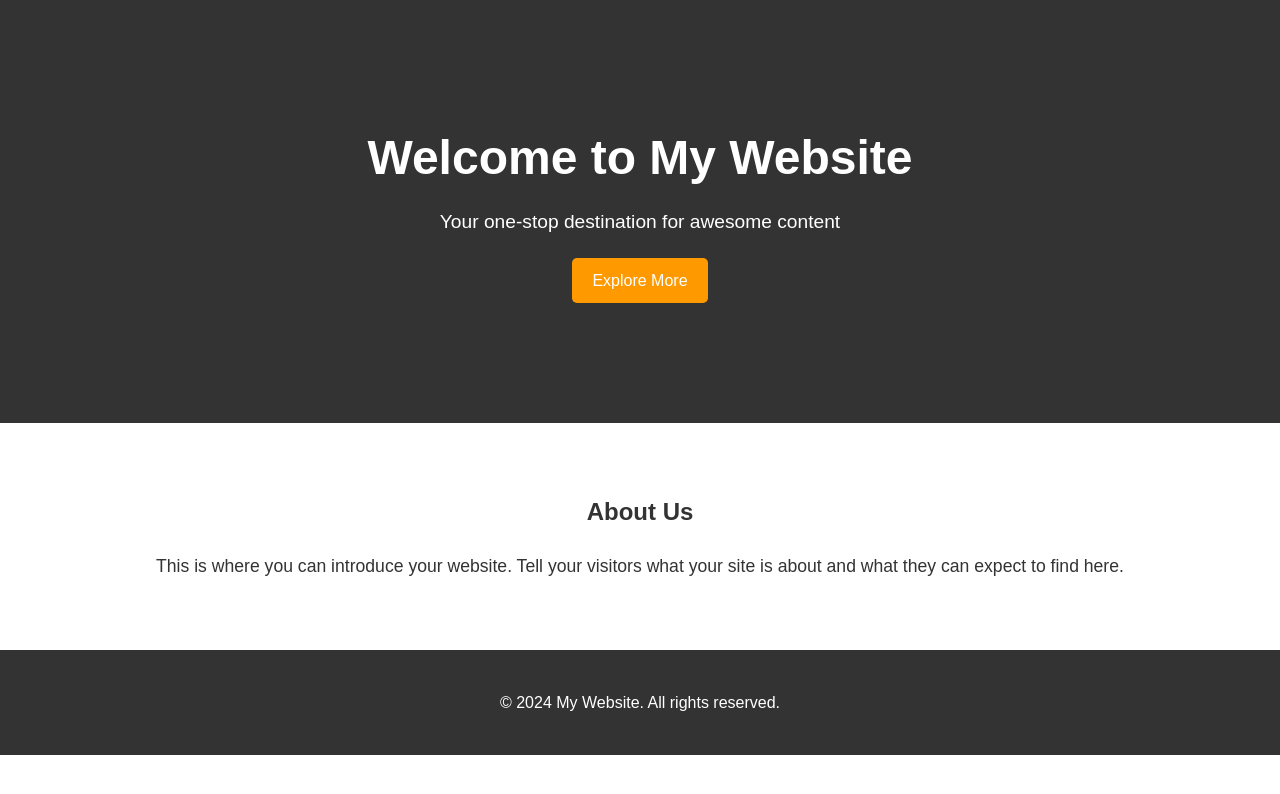
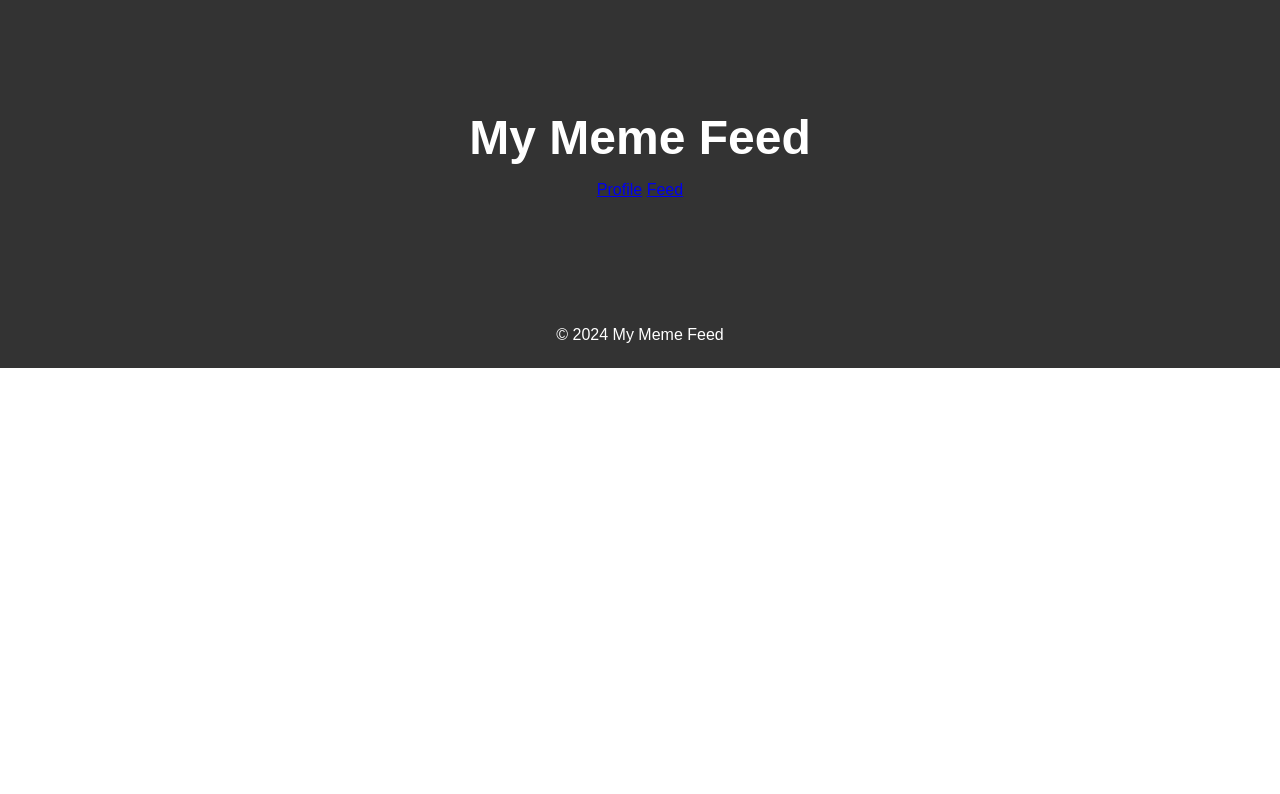
Before and after one commit to areeedeepak/areeedeepak.github.io, a plain HTML site: page index.html in a window 1280 px wide. Drawn offline with Linux system fonts and the light colour scheme.

Commit message:
Update index.html
update new

```diff
--- a/index.html
+++ b/index.html
@@ -3,29 +3,23 @@
 <head>
     <meta charset="UTF-8">
     <meta name="viewport" content="width=device-width, initial-scale=1.0">
-    <title>My Website</title>
+    <title>My Meme Feed</title>
     <link rel="stylesheet" href="styles.css">
 </head>
 <body>
     <header>
-        <div class="container">
-            <h1>Welcome to My Website</h1>
-            <p>Your one-stop destination for awesome content</p>
-            <a href="#content" class="btn">Explore More</a>
-        </div>
+        <h1>My Meme Feed</h1>
+        <nav>
+            <a href="#profile">Profile</a>
+            <a href="#feed">Feed</a>
+        </nav>
     </header>
-
-    <section id="content">
-        <div class="container">
-            <h2>About Us</h2>
-            <p>This is where you can introduce your website. Tell your visitors what your site is about and what they can expect to find here.</p>
-        </div>
-    </section>
-
+    <main id="feed">
+        <!-- Posts will be dynamically inserted here -->
+    </main>
     <footer>
-        <div class="container">
-            <p>&copy; 2024 My Website. All rights reserved.</p>
-        </div>
+        <p>&copy; 2024 My Meme Feed</p>
     </footer>
+    <script src="script.js"></script>
 </body>
 </html>
```
